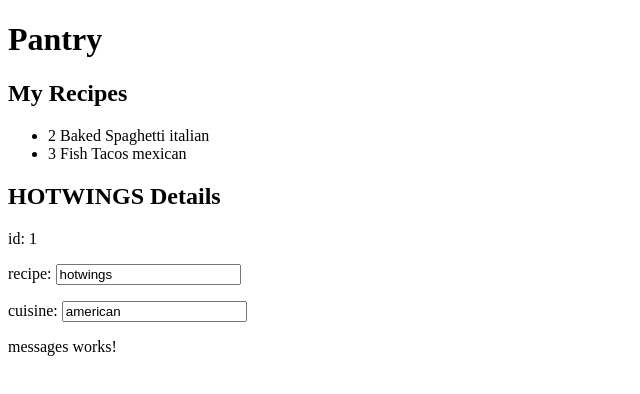
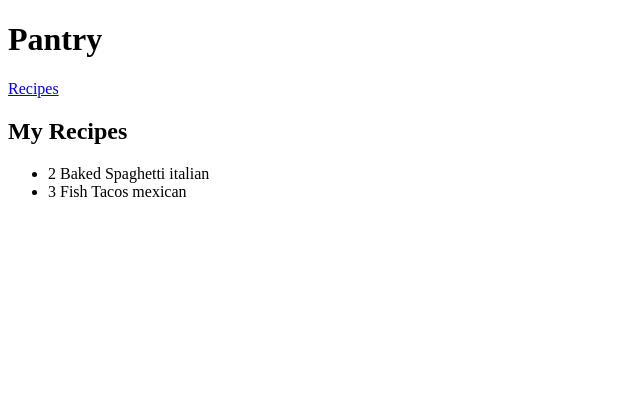
Before and after one commit to maceocodes/KitchenCabinet, an Angular app: page /recipes in a window 1280 px wide. Before the commit this address led to /. Shown: the top 394 px of the page, without its empty margins (0-640 px from the left). Built offline with nearby package versions, Linux system fonts and the light colour scheme.

Commit message:
added basic router

```diff
--- a/src/app/app-routing.module.ts
+++ b/src/app/app-routing.module.ts
@@ -1,8 +1,11 @@
 import { NgModule } from '@angular/core';
 import { Routes, RouterModule } from '@angular/router';
+import { RecipesComponent } from './components/recipes/recipes.component';
 
 
-const routes: Routes = [];
+const routes: Routes = [
+  { path: 'recipes', component: RecipesComponent }
+];
 
 @NgModule({
   imports: [RouterModule.forRoot(routes)],
--- a/src/app/app.component.html
+++ b/src/app/app.component.html
@@ -2,5 +2,8 @@
   <h1>{{ title }}</h1>
 </div>
 
-<app-recipes></app-recipes>
+<nav>
+  <a routerLink="/recipes">Recipes</a>
+</nav>
+<router-outlet></router-outlet>
 <app-messages></app-messages>
--- a/src/app/components/messages/messages.component.html
+++ b/src/app/components/messages/messages.component.html
@@ -1 +1,9 @@
-<p>messages works!</p>
+<!-- displays messages area -->
+<div *ngIf="messageService.messages.length">
+
+  <h2>Messages</h2>
+  <button class="clear"
+    (click)="messageService.clear()">clear</button>
+  <div *ngIf ='let message of messageService.messages'> {{message}} </div>
+
+</div>
--- a/src/app/components/messages/messages.component.ts
+++ b/src/app/components/messages/messages.component.ts
@@ -7,8 +7,8 @@ import { MessageService } from '../../message.service';
   styleUrls: ['./messages.component.css']
 })
 export class MessagesComponent implements OnInit {
-
-  constructor(public messageService: MessageService) { }
+  //messageService declared public to bind to template
+  constructor(public messageService: MessageService) {}
 
   ngOnInit(): void {
   }
--- a/src/app/components/recipes/recipes.component.ts
+++ b/src/app/components/recipes/recipes.component.ts
@@ -7,19 +7,11 @@ import { RecipeService } from '../../recipe.service';
   styleUrls: ['./recipes.component.css']
 })
 export class RecipesComponent implements OnInit {
-  selectedRecipe: Recipe = {
-    id: 1,
-    recipeName: 'hotwings',
-    cuisine: 'american',
-  };
+  selectedRecipe: Recipe;
 
   recipes: Recipe[];
 
-  //retrieve recipes from service
-  getRecipes(): void {
-    this.recipeService.getRecipes()
-     .subscribe(recipes => this.recipes = recipes);
-  }
+
 
   constructor(private recipeService: RecipeService) { }
 
@@ -32,7 +24,11 @@ export class RecipesComponent implements OnInit {
     this.selectedRecipe = recipe;
   }
 
-
+  //retrieve recipes from service
+  getRecipes(): void {
+    this.recipeService.getRecipes()
+     .subscribe(recipes => this.recipes = recipes);
+  }
 
 
 
```
